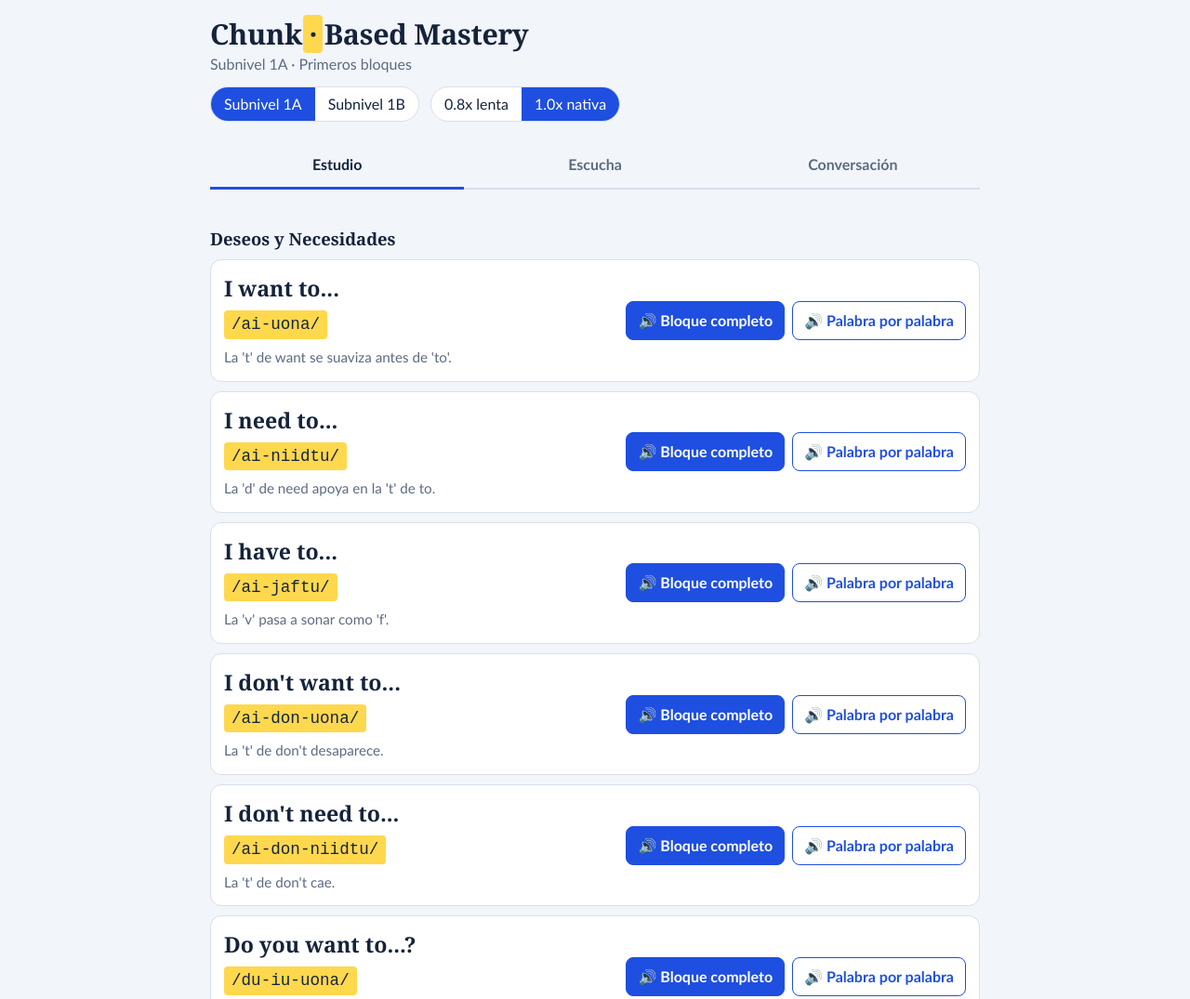
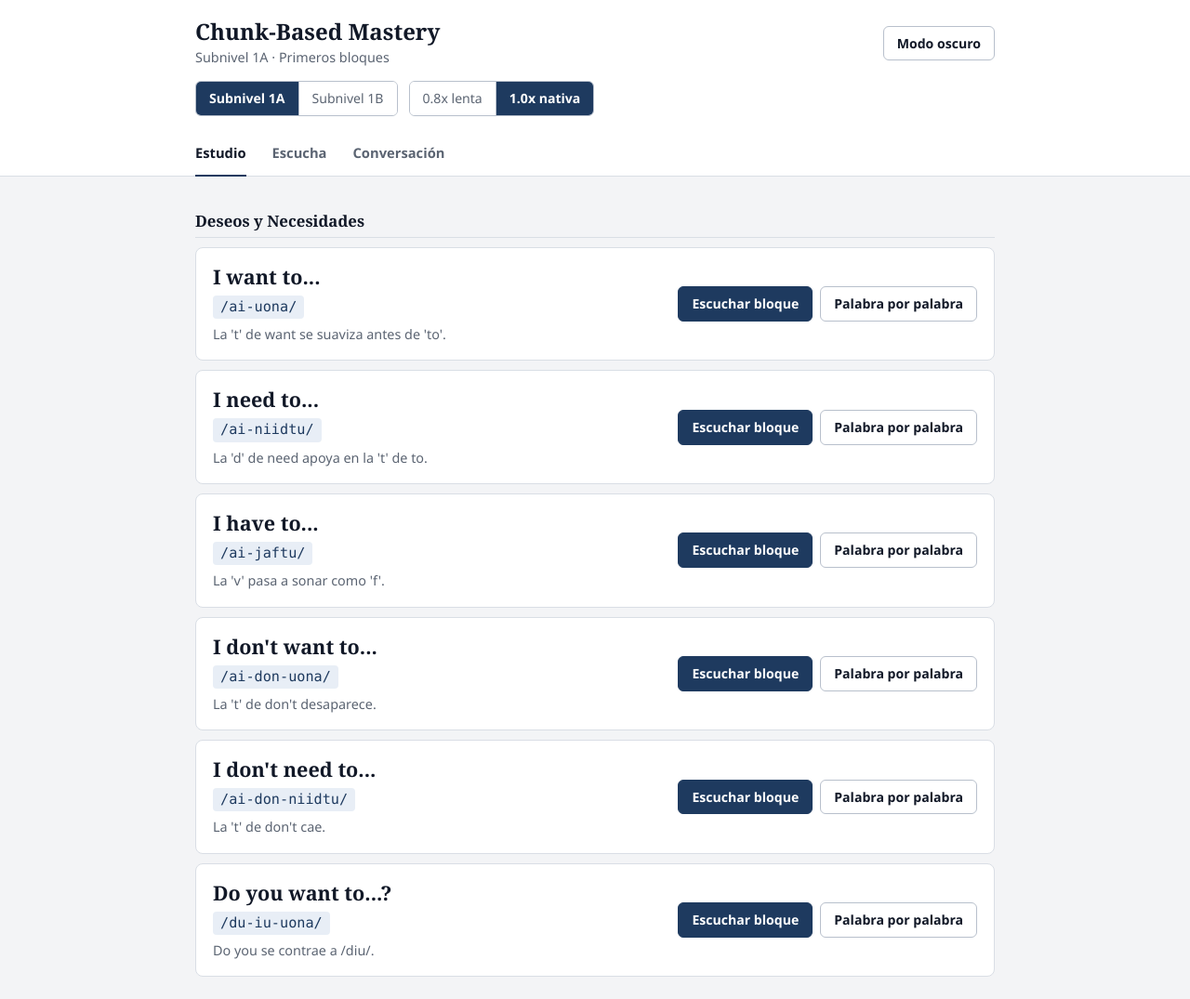
Before and after one commit to codebybran/cbm-english-app, a plain HTML site: page index.html in a window 1280 px wide. Shown: the top 1075 px of the page at 93% size. Drawn offline with Linux system fonts and the light colour scheme.

Commit message:
Rediseño profesional: modo claro/oscuro, nueva tipografía y botones sobrios

```diff
--- a/css/styles.css
+++ b/css/styles.css
@@ -1,64 +1,87 @@
+:root,:root[data-theme="light"]{
+  --bg:#f3f4f6; --surface:#ffffff; --ink:#111827; --muted:#5b6472;
+  --line:#d9dee5; --line-strong:#b8c0cc;
+  --accent:#1e3a5f; --accent-ink:#ffffff; --accent-soft:#e8eef6;
+  --ok:#166534; --bad:#b42318; color-scheme:light;
+}
+:root[data-theme="dark"]{
+  --bg:#171b22; --surface:#1f252e; --ink:#e7eaf0; --muted:#9aa4b2;
+  --line:#2e3745; --line-strong:#435064;
+  --accent:#8fb3e3; --accent-ink:#0f1620; --accent-soft:#2a3441;
+  --ok:#5cc38a; --bad:#f0857c; color-scheme:dark;
+}
 :root{
-  --bg:#f2f5f9; --card:#fff; --ink:#15233b; --muted:#5d6b82; --line:#d9e0ea;
-  --accent:#1f4fe0; --accent-ink:#fff; --mark:#ffd84d; --ok:#17803d; --bad:#c62828;
-  --font:"Trebuchet MS","Segoe UI",system-ui,sans-serif; --serif:Georgia,"Times New Roman",serif;
-}
-@media (prefers-color-scheme:dark){
-  :root{--bg:#0f1829;--card:#18243a;--ink:#eaf0fb;--muted:#9fb0ca;--line:#2b3a56;--accent:#7ea2ff;--accent-ink:#0f1829;--ok:#5fd68a;--bad:#ff8a80}
+  --ui:"Segoe UI",system-ui,-apple-system,Roboto,Arial,sans-serif;
+  --serif:Georgia,"Times New Roman",serif;
+  --mono:ui-monospace,"Cascadia Mono",Consolas,monospace;
 }
 *{box-sizing:border-box}
-body{margin:0;background:var(--bg);color:var(--ink);font:16px/1.5 var(--font)}
+body{margin:0;background:var(--bg);color:var(--ink);font:15px/1.55 var(--ui);-webkit-font-smoothing:antialiased}
 button{font:inherit;cursor:pointer;color:inherit}
-:focus-visible{outline:3px solid var(--accent);outline-offset:2px}
-.top{padding:20px 16px 0;max-width:860px;margin:0 auto}
-h1{font:700 1.9rem/1.1 var(--serif);margin:0;letter-spacing:-.01em}
-h1 span{background:var(--mark);color:#15233b;padding:0 .2em;margin:0 .05em;border-radius:4px}
-.top p{margin:4px 0 12px;color:var(--muted)}
-.speed{display:inline-flex;border:1px solid var(--line);border-radius:999px;overflow:hidden;background:var(--card)}
-.speed-btn{border:0;background:none;padding:6px 14px}
-.speed-btn.active{background:var(--accent);color:var(--accent-ink)}
-.tabs{display:flex;gap:4px;margin-top:16px;border-bottom:2px solid var(--line);position:sticky;top:0;background:var(--bg);z-index:5}
-.tab{flex:1;border:0;background:none;padding:12px 4px;font-weight:700;color:var(--muted);border-bottom:3px solid transparent;margin-bottom:-2px}
+:focus-visible{outline:2px solid var(--accent);outline-offset:2px}
+.wrap{max-width:900px;margin:0 auto;padding:0 20px}
+.top{background:var(--surface);border-bottom:1px solid var(--line)}
+.brandrow{display:flex;justify-content:space-between;align-items:center;gap:12px;padding:20px 0 14px}
+h1{font:600 1.5rem/1.2 var(--serif);margin:0}
+#levelTitle{margin:2px 0 0;color:var(--muted);font-size:.9rem}
+.controls{display:flex;flex-wrap:wrap;gap:12px;padding-bottom:16px}
+.seg{display:inline-flex;border:1px solid var(--line-strong);border-radius:6px;overflow:hidden}
+.speed-btn,.lvl-btn{border:0;background:var(--surface);padding:7px 14px;font-size:.88rem;color:var(--muted)}
+.seg button+button{border-left:1px solid var(--line-strong)}
+.speed-btn.active,.lvl-btn.active{background:var(--accent);color:var(--accent-ink);font-weight:600}
+.tabs{display:flex;gap:28px;margin-bottom:-1px}
+.tab{border:0;background:none;padding:12px 0;font-weight:600;font-size:.92rem;color:var(--muted);border-bottom:2px solid transparent}
+.tab:hover{color:var(--ink)}
 .tab.active{color:var(--ink);border-color:var(--accent)}
-main{max-width:860px;margin:0 auto;padding:16px}
+main{max-width:900px;margin:0 auto;padding:8px 20px 48px}
 .view{display:none}.view.active{display:block}
-h2{font:700 1.15rem var(--serif);margin:24px 0 10px}
-.block{background:var(--card);border:1px solid var(--line);border-radius:12px;padding:14px;margin-bottom:10px;display:grid;gap:8px}
-.chunk{font:700 1.45rem var(--serif);margin:0}
-.linked{font-family:"Courier New",monospace;font-size:1.1rem;background:var(--mark);color:#15233b;padding:2px 8px;border-radius:4px;justify-self:start}
-.rule{color:var(--muted);margin:0;font-size:.95rem}
-.btns{display:flex;flex-wrap:wrap;gap:8px}
-.btn{border:1px solid var(--accent);background:none;color:var(--accent);padding:8px 12px;border-radius:8px;font-weight:700}
-.btn.fill{background:var(--accent);color:var(--accent-ink)}
-.btn:active{transform:scale(.97)}
-.playing{outline:3px solid var(--mark)}
-.ex{background:var(--card);border:1px solid var(--line);border-radius:12px;padding:18px}
-.ex .meta{display:flex;justify-content:space-between;color:var(--muted);font-size:.9rem}
-.opts{display:grid;gap:8px;margin:14px 0}
-.opt{text-align:left;border:2px solid var(--line);background:none;padding:12px;border-radius:10px;font:700 1.1rem var(--serif)}
-.opt.ok{border-color:var(--ok);background:color-mix(in srgb,var(--ok) 15%,transparent)}
-.opt.bad{border-color:var(--bad);background:color-mix(in srgb,var(--bad) 15%,transparent)}
-.tray{min-height:52px;border:2px dashed var(--line);border-radius:10px;padding:8px;display:flex;flex-wrap:wrap;gap:6px;margin:12px 0}
-.chip{border:1px solid var(--accent);background:var(--card);padding:6px 12px;border-radius:999px;font-weight:700}
-.fb{min-height:1.5em;font-weight:700}
+h2{font:600 1.05rem var(--serif);margin:28px 0 10px;padding-bottom:6px;border-bottom:1px solid var(--line)}
+.block{background:var(--surface);border:1px solid var(--line);border-radius:8px;padding:16px 18px;margin-bottom:10px;display:grid;gap:6px}
+.chunk{font:600 1.35rem var(--serif);margin:0}
+.linked{font:.95rem/1.4 var(--mono);color:var(--accent);background:var(--accent-soft);padding:2px 8px;border-radius:4px;justify-self:start}
+.rule{color:var(--muted);margin:0;font-size:.9rem}
+.btns{display:flex;flex-wrap:wrap;gap:8px;margin-top:6px}
+.btn{border:1px solid var(--line-strong);background:var(--surface);color:var(--ink);padding:7px 14px;border-radius:6px;font-size:.88rem;font-weight:600;transition:background .15s,border-color .15s}
+.btn:hover{background:var(--accent-soft);border-color:var(--accent)}
+.btn.fill{background:var(--accent);border-color:var(--accent);color:var(--accent-ink)}
+.btn.fill:hover{background:var(--accent);filter:brightness(1.12)}
+.btn:disabled{opacity:.5;cursor:default}
+.playing{box-shadow:0 0 0 2px var(--accent)}
+@media (min-width:700px){
+  .block{grid-template-columns:1fr auto;align-items:center;column-gap:20px}
+  .block>.chunk,.block>.linked,.block>.rule{grid-column:1}
+  .block>.btns{grid-column:2;grid-row:1/4;margin:0}
+}
+.ex{background:var(--surface);border:1px solid var(--line);border-radius:8px;padding:22px;margin-top:20px}
+.ex .meta{display:flex;flex-wrap:wrap;justify-content:space-between;gap:12px;color:var(--muted);font-size:.85rem}
+.ex h2{border:0;padding:0;margin:14px 0 12px;font-size:1.15rem}
+.ex .btn{margin:10px 8px 0 0}
+.opts{display:grid;gap:8px;margin:16px 0}
+.opt{text-align:left;border:1px solid var(--line-strong);background:var(--surface);padding:12px 14px;border-radius:6px;font:500 1.05rem var(--serif);transition:background .15s,border-color .15s}
+.opt:hover:not(:disabled){border-color:var(--accent);background:var(--accent-soft)}
+.opt.ok{border-color:var(--ok);background:color-mix(in srgb,var(--ok) 12%,transparent)}
+.opt.bad{border-color:var(--bad);background:color-mix(in srgb,var(--bad) 12%,transparent)}
+.tray{min-height:50px;border:1px dashed var(--line-strong);border-radius:6px;padding:8px;display:flex;flex-wrap:wrap;gap:6px;margin:12px 0}
+.chip{border:1px solid var(--line-strong);background:var(--surface);padding:5px 12px;border-radius:4px;font-weight:600}
+.chip:hover:not(:disabled){border-color:var(--accent)}
+.fb{min-height:1.5em;font-weight:600;margin:10px 0 0}
 .fb.ok{color:var(--ok)}.fb.bad{color:var(--bad)}
-.line{display:flex;gap:10px;margin:10px 0}
-.line.B{flex-direction:row-reverse}
-.who{flex:none;width:34px;height:34px;border-radius:50%;background:var(--accent);color:var(--accent-ink);display:grid;place-items:center;font-weight:700}
-.line.B .who{background:var(--mark);color:#15233b}
-.bubble{background:var(--card);border:1px solid var(--line);border-radius:14px;padding:10px 14px;max-width:80%}
-.bubble p{margin:0 0 6px;font:1.1rem var(--serif)}
-.warn{margin:0 16px;padding:10px;background:var(--mark);color:#15233b;border-radius:8px}
-@media (min-width:700px){
-  .block{grid-template-columns:1fr auto;align-items:center}
-  .block .rule,.block .linked{grid-column:1}
-  .block .btns{grid-column:2;grid-row:1/4}
+.line{display:grid;grid-template-columns:32px 1fr;gap:12px;margin:12px 0;align-items:start}
+.who{width:32px;height:32px;border-radius:4px;background:var(--accent-soft);color:var(--accent);display:grid;place-items:center;font-weight:700;font-size:.85rem}
+.line.B .who{background:var(--accent);color:var(--accent-ink)}
+.bubble{background:var(--surface);border:1px solid var(--line);border-left:3px solid var(--line-strong);border-radius:6px;padding:12px 16px}
+.line.B .bubble{border-left-color:var(--accent)}
+.bubble p{margin:0 0 4px;font:1.08rem/1.45 var(--serif)}
+.bubble>.rule{display:block;font:.82rem var(--mono)}
+.bubble .btn{margin:8px 8px 0 0}
+.rec{display:flex;flex-wrap:wrap;align-items:center;gap:8px;margin-top:8px}
+.rec .btn{margin:0}
+.rec audio{width:100%;max-width:340px;height:36px}
+.btn.recording{background:var(--bad);border-color:var(--bad);color:#fff}
+.warn{margin:16px 20px 0;padding:10px 14px;background:var(--accent-soft);border:1px solid var(--line);border-radius:6px}
+@media (max-width:520px){
+  .wrap,main{padding-left:16px;padding-right:16px}
+  .tabs{gap:18px}
+  .ex{padding:16px}
 }
 @media (prefers-reduced-motion:reduce){*{transition:none!important}}
-.lvls{margin-right:8px;margin-bottom:6px}
-.lvl-btn{border:0;background:none;padding:6px 14px}
-.lvl-btn.active{background:var(--accent);color:var(--accent-ink)}
-.rec{display:flex;flex-wrap:wrap;align-items:center;gap:8px;margin-top:8px}
-.rec audio{width:100%;max-width:320px;height:36px}
-.btn.recording{background:var(--bad);border-color:var(--bad);color:#fff}
-.ex .btn{margin:8px 8px 0 0}
--- a/index.html
+++ b/index.html
@@ -1,28 +1,38 @@
 <!DOCTYPE html>
-<html lang="es">
+<html lang="es" data-theme="light">
 <head>
   <meta charset="UTF-8">
   <meta name="viewport" content="width=device-width, initial-scale=1">
   <title>Chunk-Based Mastery · Inglés por bloques</title>
   <link rel="stylesheet" href="css/styles.css">
+  <script src="js/theme.js"></script>
 </head>
 <body>
   <header class="top">
-    <h1>Chunk<span>·</span>Based Mastery</h1>
+    <div class="wrap">
+      <div class="brandrow">
+        <div>
+          <h1>Chunk-Based Mastery</h1>
           <p id="levelTitle">Cargando…</p>
-    <div class="speed lvls" role="group" aria-label="Subnivel">
+        </div>
+        <button id="themeBtn" class="btn" type="button">Modo oscuro</button>
+      </div>
+      <div class="controls">
+        <div class="seg lvls" role="group" aria-label="Subnivel">
           <button class="lvl-btn active" data-level="1A">Subnivel 1A</button>
           <button class="lvl-btn" data-level="1B">Subnivel 1B</button>
         </div>
-    <div class="speed" role="group" aria-label="Velocidad de audio">
+        <div class="seg" role="group" aria-label="Velocidad de audio">
           <button class="speed-btn" data-rate="0.8">0.8x lenta</button>
           <button class="speed-btn active" data-rate="1">1.0x nativa</button>
+        </div>
       </div>
       <nav class="tabs" role="tablist">
         <button role="tab" class="tab active" data-view="study">Estudio</button>
         <button role="tab" class="tab" data-view="listening">Escucha</button>
         <button role="tab" class="tab" data-view="speaking">Conversación</button>
       </nav>
+    </div>
   </header>
 
   <main>
--- a/js/app.js
+++ b/js/app.js
@@ -76,8 +76,8 @@
         const card = el('article', 'block');
         card.append(el('p', 'chunk', b.text), el('span', 'linked', b.linked), el('p', 'rule', b.rule));
         const btns = el('div', 'btns');
-        const full = el('button', 'btn fill', '🔊 Bloque completo');
-        const wbw = el('button', 'btn', '🔊 Palabra por palabra');
+        const full = el('button', 'btn fill', 'Escuchar bloque');
+        const wbw = el('button', 'btn', 'Palabra por palabra');
         full.onclick = () => speakBlock(b, card);
         wbw.onclick = () => speakWords(b, card);
         btns.append(full, wbw); card.append(btns);
@@ -108,7 +108,7 @@
       const card = el('div', 'ex');
       card.appendChild(el('div', 'meta', `<span>Ejercicio ${i + 1} de ${ROUND} (bloques 1 a ${data.upTo})</span><span>Ronda: ${score} / Total: ${hits}</span>`));
       card.appendChild(el('h2', '', type === 'pick' ? 'Escucha y elige lo que oyes' : 'Escucha y ordena las palabras'));
-      const listen = el('button', 'btn fill', '🔊 Escuchar'); listen.onclick = () => speakBlock(b, listen);
+      const listen = el('button', 'btn fill', 'Escuchar'); listen.onclick = () => speakBlock(b, listen);
       card.appendChild(listen);
       const fb = el('p', 'fb');
       const done = ok => {
@@ -167,8 +167,8 @@
       wrap.appendChild(el('span', 'rule', 'Tu navegador no permite grabar voz.'));
       return wrap;
     }
-    const btn = el('button', 'btn', '🎙️ Grabar');
-    const cmp = el('button', 'btn', '🔁 Comparar'); cmp.hidden = true;
+    const btn = el('button', 'btn', 'Grabar');
+    const cmp = el('button', 'btn', 'Comparar'); cmp.hidden = true;
     const msg = el('span', 'rule', '');
     const audio = el('audio'); audio.controls = true; audio.hidden = true;
     let url = null;
@@ -183,7 +183,7 @@
         mr.ondataavailable = e => parts.push(e.data);
         mr.onstop = () => {
           stream.getTracks().forEach(t => t.stop());
-          btn.textContent = '🎙️ Grabar'; btn.classList.remove('recording');
+          btn.textContent = 'Grabar'; btn.classList.remove('recording');
           if (rec && rec.mr === mr) rec = null;
           if (url) URL.revokeObjectURL(url);
           url = URL.createObjectURL(new Blob(parts, { type: mr.mimeType }));
@@ -191,7 +191,7 @@
           audio.play();
         };
         mr.start();
-        btn.textContent = '⏹️ Detener'; btn.classList.add('recording'); msg.textContent = 'Grabando…';
+        btn.textContent = 'Detener'; btn.classList.add('recording'); msg.textContent = 'Grabando…';
       } catch (e) {
         msg.textContent = 'No se pudo usar el micrófono. Permite el acceso desde el candado de la barra de direcciones.';
       }
@@ -206,7 +206,7 @@
     root.appendChild(el('p', 'rule', 'Escucha la línea, grábate diciéndola y pulsa Comparar para oír el modelo y tu voz seguidos. Practica con un compañero: uno es A y el otro es B.'));
     data.dialogues.forEach(d => {
       root.appendChild(el('h2', '', d.title));
-      const allBtn = el('button', 'btn fill', '🔊 Escuchar diálogo completo');
+      const allBtn = el('button', 'btn fill', 'Escuchar diálogo completo');
       allBtn.onclick = () => play(d.lines.map(l => l.text), allBtn);
       root.appendChild(allBtn);
       d.lines.forEach(l => {
@@ -214,7 +214,7 @@
         const bub = el('div', 'bubble');
         const tags = l.blocks.map(id => all[id].linked).join('  ');
         bub.append(el('p', '', l.text), el('span', 'rule', tags));
-        const btn = el('button', 'btn', '🔊'); btn.setAttribute('aria-label', `Escuchar línea de ${l.who}`);
+        const btn = el('button', 'btn', 'Escuchar'); btn.setAttribute('aria-label', `Escuchar línea de ${l.who}`);
         btn.onclick = () => play(l.text, bub);
         bub.appendChild(document.createElement('br')); bub.appendChild(btn);
         bub.appendChild(makeRecorder(l.text, bub));
--- /dev/null
+++ b/js/theme.js
@@ -0,0 +1,16 @@
+(function () {
+  var KEY = 'cbm.theme', root = document.documentElement, t = 'light';
+  try { t = localStorage.getItem(KEY) || 'light'; } catch (e) {}
+  root.setAttribute('data-theme', t);
+  document.addEventListener('DOMContentLoaded', function () {
+    var b = document.getElementById('themeBtn');
+    function label() { b.textContent = root.getAttribute('data-theme') === 'dark' ? 'Modo claro' : 'Modo oscuro'; }
+    label();
+    b.onclick = function () {
+      var n = root.getAttribute('data-theme') === 'dark' ? 'light' : 'dark';
+      root.setAttribute('data-theme', n);
+      try { localStorage.setItem(KEY, n); } catch (e) {}
+      label();
+    };
+  });
+})();
```
Lines whose indentation alone changed are shown as unchanged.
